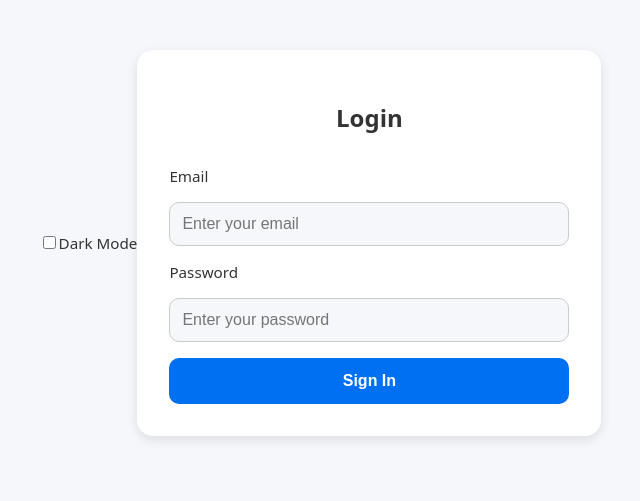
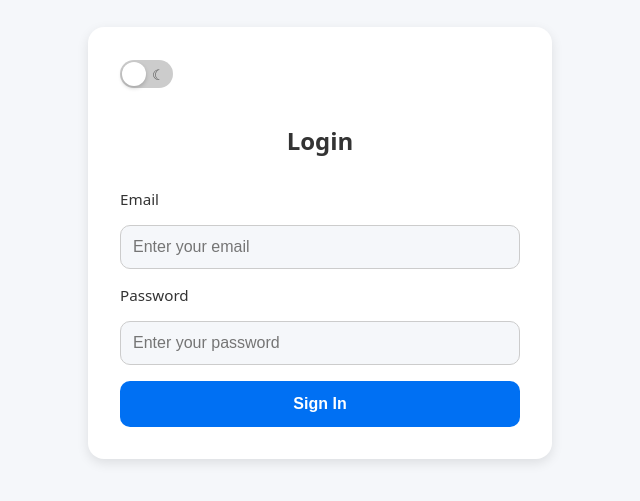
Before and after one commit to ioNihal/sims-retailer-front, a React (Vite) app: page / in a window 1280 px wide. Shown: the part 151-652 px from the top of the page, without its empty margins (320-960 px from the left). Built offline with nearby package versions, Linux system fonts and the light colour scheme.

Commit message:
cool look

```diff
--- a/src/index.css
+++ b/src/index.css
@@ -18,8 +18,9 @@
 }
 
 html, body {
-  height: 100%;
+  height: 100dvh;
   margin: 0;
+  padding: 0;
   font-family: system-ui, Avenir, Helvetica, Arial, sans-serif;
   background: var(--bg);
   color: var(--text);
--- a/src/pages/Login.jsx
+++ b/src/pages/Login.jsx
@@ -20,17 +20,22 @@ const Login = () => {
 
   return (
     <div className={styles.loginPage}>
-      <div className={styles.themeToggle}>
-        <label>
+      <form className={styles.loginForm} onSubmit={handleSubmit}>
+        <div className={`${styles.themeToggle} ${theme === 'dark' ? styles.dark : ''}`}>
+          <label className={styles.switch}>
             <input
               type="checkbox"
               checked={theme === 'dark'}
               onChange={toggle}
             />
-          Dark Mode
+            <div className={styles.slider}>
+              <div className={styles.icons}>
+                <span className={styles.sun}>&#9728;</span>
+                <span className={styles.moon}>&#9790;</span>
+              </div>
+            </div>
           </label>
         </div>
-      <form className={styles.loginForm} onSubmit={handleSubmit}>
         <h2 className={styles.heading}>Login</h2>
 
         <label>Email</label>
--- a/src/styles/Login/Login.module.css
+++ b/src/styles/Login/Login.module.css
@@ -11,7 +11,7 @@
   background: var(--surface);
   padding: 32px;
   border-radius: 16px;
-  box-shadow: 0 4px 12px rgba(0,0,0,0.1);
+  box-shadow: 0 4px 12px rgba(0, 0, 0, 0.1);
   width: 100%;
   max-width: 400px;
   display: flex;
@@ -63,6 +63,98 @@ input:focus {
   background: var(--primary-hover);
 }
 
+/* For toggle button */
+.themeToggle {
+  --size: 1.5rem;
+  --icon-size: calc(var(--size) * 0.6);
+  --padding: 2px;
+  --transition: all 0.3s cubic-bezier(0.4, 0, 0.2, 1);
+}
+
+.switch {
+  position: relative;
+  display: inline-block;
+  width: calc(var(--size) * 2.2);
+  height: calc(var(--size) + var(--padding) * 2);
+  cursor: pointer;
+}
+
+.switch input {
+  opacity: 0;
+  width: 0;
+  height: 0;
+}
+
+.slider {
+  position: absolute;
+  top: 0;
+  left: 0;
+  right: 0;
+  bottom: 0;
+  background-color: #ccc;
+  transition: var(--transition);
+  border-radius: 999px;
+}
+
+.slider:before {
+  position: absolute;
+  content: "";
+  height: var(--size);
+  width: var(--size);
+  left: var(--padding);
+  bottom: var(--padding);
+  background-color: white;
+  transition: var(--transition);
+  border-radius: 50%;
+  box-shadow: 0 2px 4px rgba(0, 0, 0, 0.2);
+}
+
+.icons {
+  position: relative;
+  height: 100%;
+}
+
+.sun,
+.moon {
+  position: absolute;
+  font-size: var(--icon-size);
+  top: 50%;
+  transform: translateY(-50%);
+  transition: var(--transition);
+  opacity: 0.8;
+}
+
+.sun {
+  left: calc(var(--padding) + var(--size) * 0.25);
+  opacity: 0;
+}
+
+.moon {
+  right: calc(var(--padding) + var(--size) * 0.25);
+}
+
+input:checked+.slider {
+  background-color: #3d3d3d;
+}
+
+input:checked+.slider:before {
+  transform: translateX(calc(var(--size) * 1.1));
+}
+
+input:checked~.slider .sun {
+  opacity: 1;
+  transform: translateY(-50%) rotate(360deg);
+}
+
+input:checked~.slider .moon {
+  opacity: 0;
+  transform: translateY(-50%) rotate(-360deg);
+}
+
+.dark .slider {
+  background-color: #4d4d4d;
+}
+
 /* Responsive */
 @media (max-width: 600px) {
   .loginForm {
```
Lines whose indentation alone changed are shown as unchanged.
